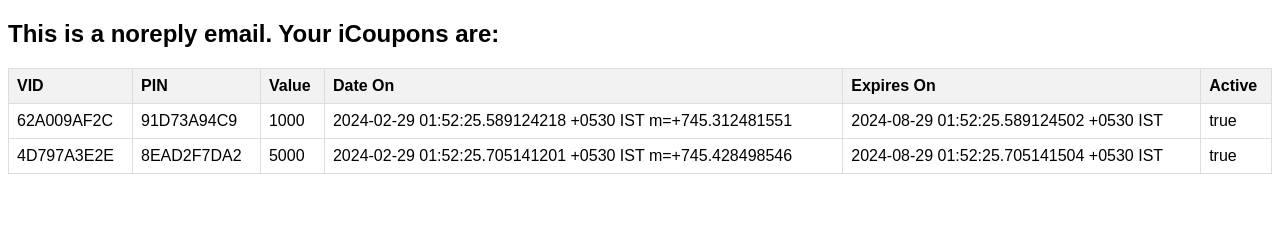
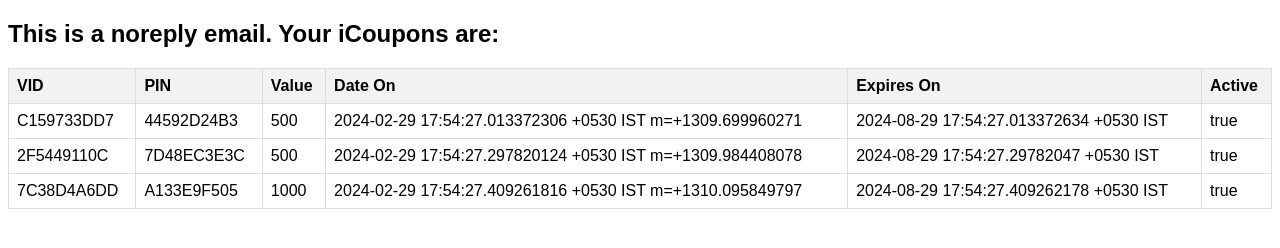
Before and after one commit to krithick-j/ui-backend, a plain HTML site: page email.html in a window 1280 px wide. Drawn offline with Linux system fonts and the light colour scheme.

Commit message:
tree addition fiz

```diff
--- a/email.html
+++ b/email.html
@@ -37,20 +37,29 @@
         <tbody>
 
             <tr>
-                <td>62A009AF2C</td>
-                <td>91D73A94C9</td>
-                <td>1000</td>
-                <td>2024-02-29 01:52:25.589124218 &#43;0530 IST m=&#43;745.312481551</td>
-                <td>2024-08-29 01:52:25.589124502 &#43;0530 IST</td>
+                <td>C159733DD7</td>
+                <td>44592D24B3</td>
+                <td>500</td>
+                <td>2024-02-29 17:54:27.013372306 &#43;0530 IST m=&#43;1309.699960271</td>
+                <td>2024-08-29 17:54:27.013372634 &#43;0530 IST</td>
                 <td>true</td>
             </tr>
 
             <tr>
-                <td>4D797A3E2E</td>
-                <td>8EAD2F7DA2</td>
-                <td>5000</td>
-                <td>2024-02-29 01:52:25.705141201 &#43;0530 IST m=&#43;745.428498546</td>
-                <td>2024-08-29 01:52:25.705141504 &#43;0530 IST</td>
+                <td>2F5449110C</td>
+                <td>7D48EC3E3C</td>
+                <td>500</td>
+                <td>2024-02-29 17:54:27.297820124 &#43;0530 IST m=&#43;1309.984408078</td>
+                <td>2024-08-29 17:54:27.29782047 &#43;0530 IST</td>
+                <td>true</td>
+            </tr>
+
+            <tr>
+                <td>7C38D4A6DD</td>
+                <td>A133E9F505</td>
+                <td>1000</td>
+                <td>2024-02-29 17:54:27.409261816 &#43;0530 IST m=&#43;1310.095849797</td>
+                <td>2024-08-29 17:54:27.409262178 &#43;0530 IST</td>
                 <td>true</td>
             </tr>
 
```
Also changed, not shown: 3 other files.
